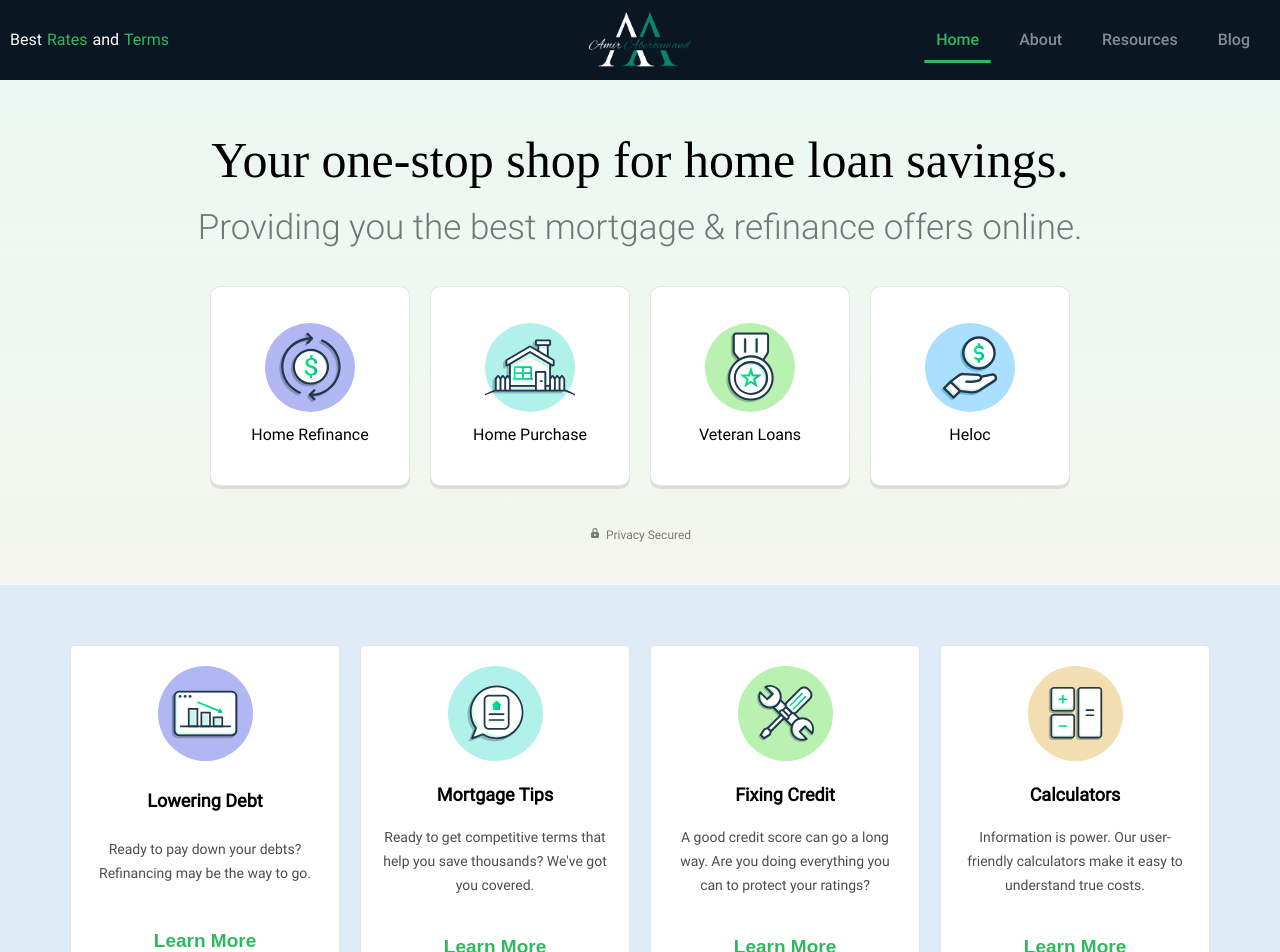
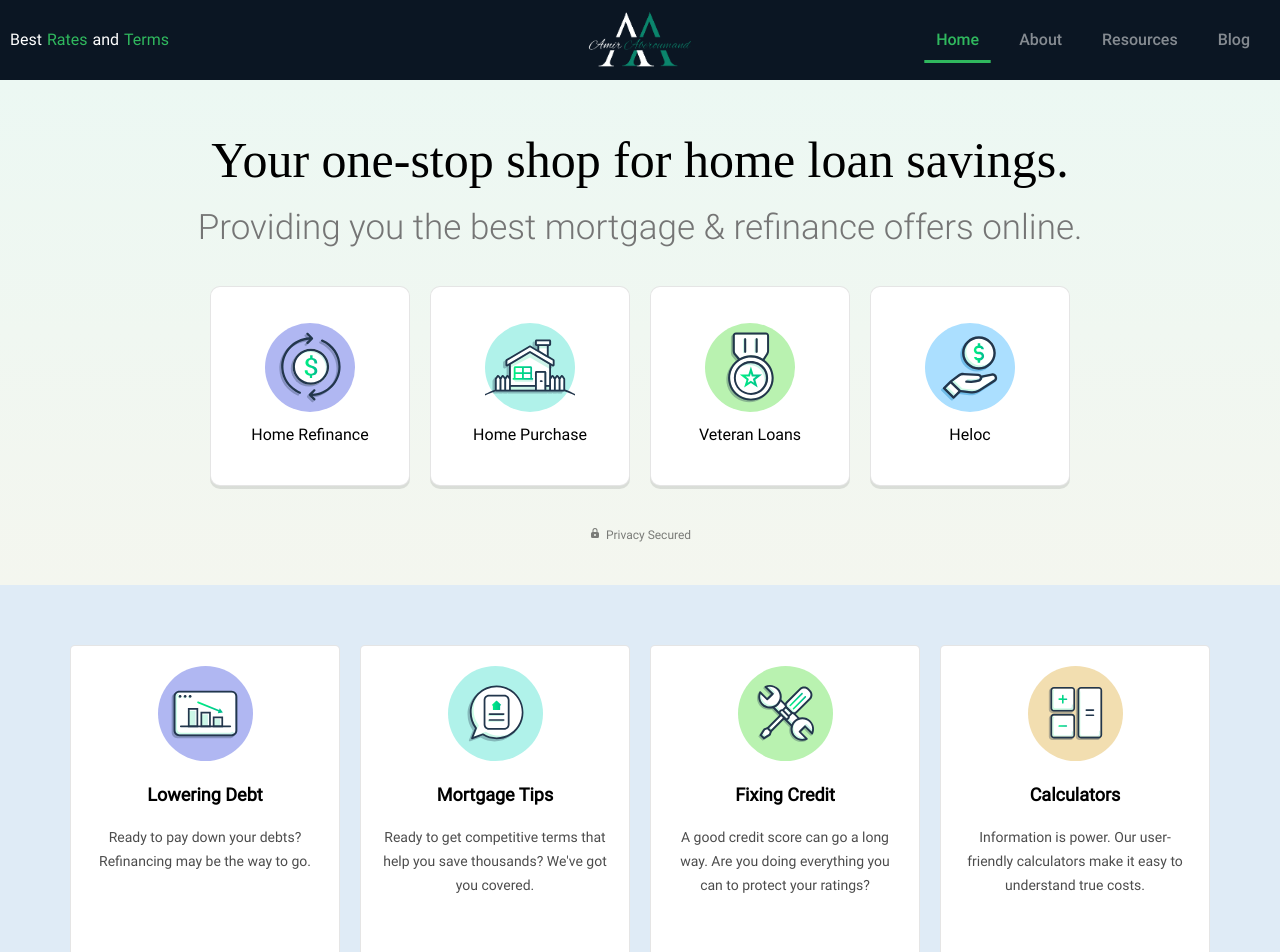
Before and after one commit to alireza-1080/Amir-Mortgage, a React (Vite) app: page / in a window 1280 px wide. Shown: the top 952 px of the page. Built offline with nearby package versions, Linux system fonts and the light colour scheme.

Commit message:
11/13/2024 1:12 AM

```diff
--- a/src/components/HomePageTools/components/HomePageToolsBox/components/HomePageTool/HomePageTool.css
+++ b/src/components/HomePageTools/components/HomePageToolsBox/components/HomePageTool/HomePageTool.css
@@ -52,6 +52,7 @@
     grid-template-columns: 1fr;
     justify-items: center;
     text-align: center;
+    height: 9.6rem;
 
     margin-bottom: 2rem;
 }
```
